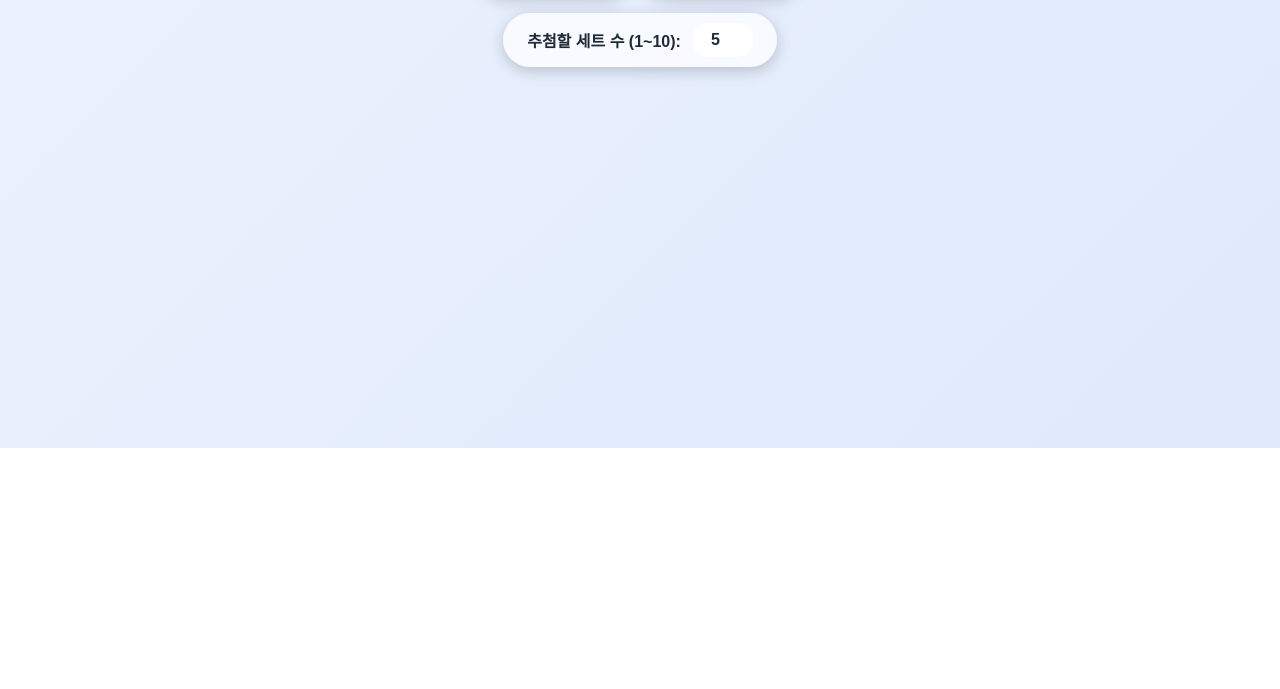
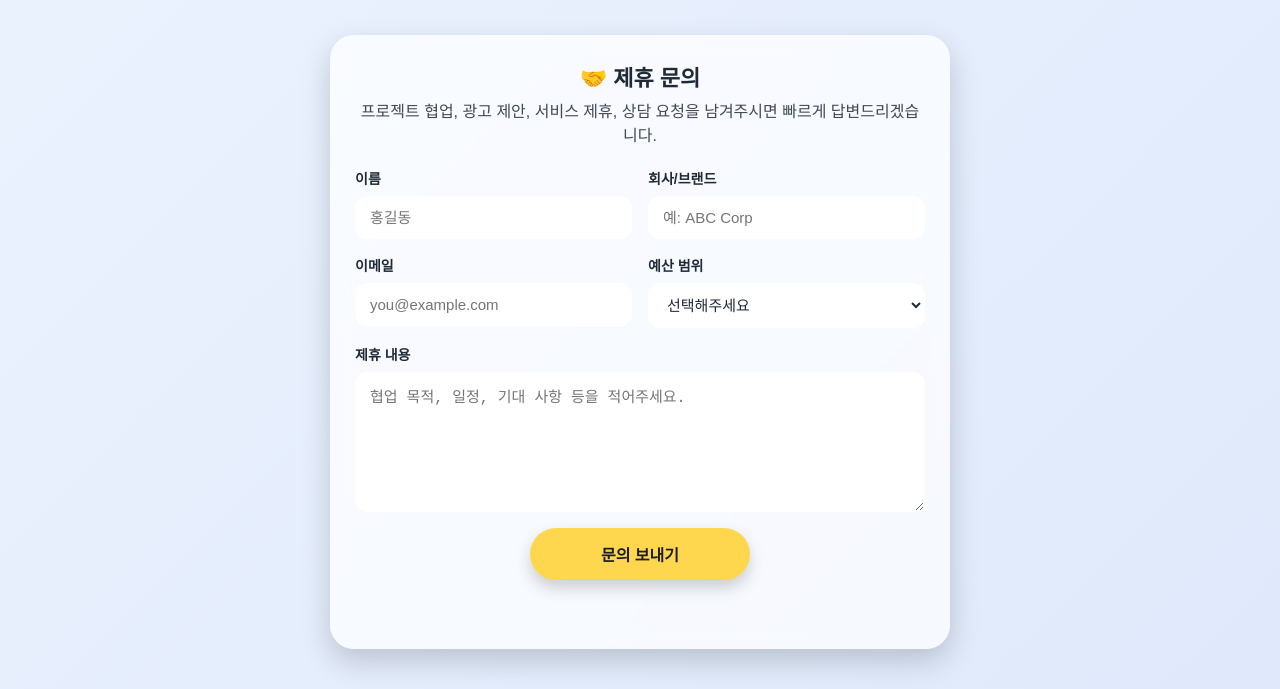
Before and after one commit to kms25kms/practice-lotto, a plain HTML site: page index.html in a window 1280 px wide. Shown: the part 352-1041 px from the top of the page. Before the commit the page ends 800 px from the top, so only its background shows below. Drawn offline with Linux system fonts and the light colour scheme.

Commit message:
Add Formspree partnership inquiry form

```diff
--- a/index.html
+++ b/index.html
@@ -221,6 +221,106 @@
     min-width: 150px;
   }
 
+  .contact-card {
+    width: min(100%, 620px);
+    background: var(--panel);
+    border: 1px solid rgba(255, 255, 255, 0.12);
+    border-radius: 24px;
+    padding: 24px;
+    box-shadow: 0 12px 30px rgba(0, 0, 0, 0.18);
+    backdrop-filter: blur(10px);
+    margin-top: 8px;
+  }
+
+  .contact-card h2 {
+    margin: 0 0 8px;
+    font-size: 22px;
+    text-align: center;
+  }
+
+  .contact-card p {
+    margin: 0 0 20px;
+    text-align: center;
+    color: var(--text);
+    opacity: 0.85;
+    line-height: 1.5;
+  }
+
+  .contact-form {
+    display: grid;
+    gap: 16px;
+  }
+
+  .field-row {
+    display: grid;
+    grid-template-columns: 1fr 1fr;
+    gap: 16px;
+  }
+
+  .form-group {
+    display: flex;
+    flex-direction: column;
+    gap: 8px;
+    text-align: left;
+  }
+
+  .form-group label {
+    font-size: 14px;
+    font-weight: bold;
+    color: var(--text);
+  }
+
+  .form-group input,
+  .form-group textarea,
+  .form-group select {
+    width: 100%;
+    border: 1px solid rgba(255, 255, 255, 0.18);
+    border-radius: 12px;
+    padding: 12px 14px;
+    font-size: 15px;
+    color: var(--input-text);
+    background: var(--input-bg);
+    outline: none;
+    transition: border-color 0.2s ease, box-shadow 0.2s ease;
+  }
+
+  .form-group textarea {
+    min-height: 140px;
+    resize: vertical;
+  }
+
+  .form-group input:focus,
+  .form-group textarea:focus,
+  .form-group select:focus {
+    border-color: #ffcc00;
+    box-shadow: 0 0 0 3px rgba(255, 204, 0, 0.15);
+  }
+
+  .submit-row {
+    display: flex;
+    justify-content: center;
+  }
+
+  .submit-row button {
+    width: 100%;
+    max-width: 220px;
+  }
+
+  .form-status {
+    min-height: 24px;
+    text-align: center;
+    font-weight: bold;
+    margin-top: 4px;
+  }
+
+  .form-status.success {
+    color: #a7f3d0;
+  }
+
+  .form-status.error {
+    color: #fca5a5;
+  }
+
   @media (max-width: 520px) {
     #balls {
       gap: 10px;
@@ -271,6 +371,51 @@
     <div id="announcement" style="display: none;"></div>
 
     <div id="balls"></div>
+
+    <div class="contact-card">
+      <h2>🤝 제휴 문의</h2>
+      <p>프로젝트 협업, 광고 제안, 서비스 제휴, 상담 요청을 남겨주시면 빠르게 답변드리겠습니다.</p>
+
+      <form class="contact-form" action="https://formspree.io/f/xdeowvlw" method="POST" accept-charset="UTF-8">
+        <div class="field-row">
+          <div class="form-group">
+            <label for="name">이름</label>
+            <input id="name" name="name" type="text" placeholder="홍길동" required>
+          </div>
+          <div class="form-group">
+            <label for="company">회사/브랜드</label>
+            <input id="company" name="company" type="text" placeholder="예: ABC Corp">
+          </div>
+        </div>
+
+        <div class="field-row">
+          <div class="form-group">
+            <label for="email">이메일</label>
+            <input id="email" name="email" type="email" placeholder="you@example.com" required>
+          </div>
+          <div class="form-group">
+            <label for="budget">예산 범위</label>
+            <select id="budget" name="budget">
+              <option value="">선택해주세요</option>
+              <option value="10만원 미만">10만원 미만</option>
+              <option value="10~50만원">10~50만원</option>
+              <option value="50~100만원">50~100만원</option>
+              <option value="100만원 이상">100만원 이상</option>
+            </select>
+          </div>
+        </div>
+
+        <div class="form-group">
+          <label for="message">제휴 내용</label>
+          <textarea id="message" name="message" placeholder="협업 목적, 일정, 기대 사항 등을 적어주세요." required></textarea>
+        </div>
+
+        <div class="submit-row">
+          <button type="submit">문의 보내기</button>
+        </div>
+        <div class="form-status" aria-live="polite"></div>
+      </form>
+    </div>
   </div>
 
 <script>
```
